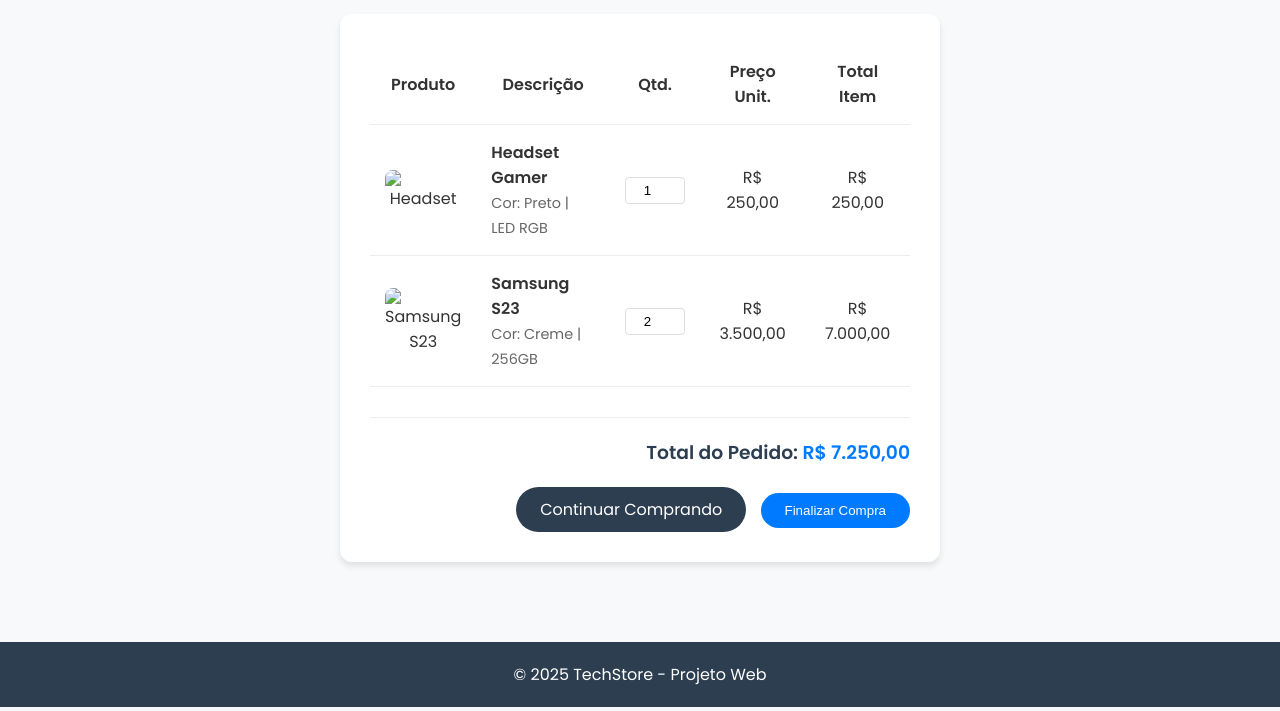
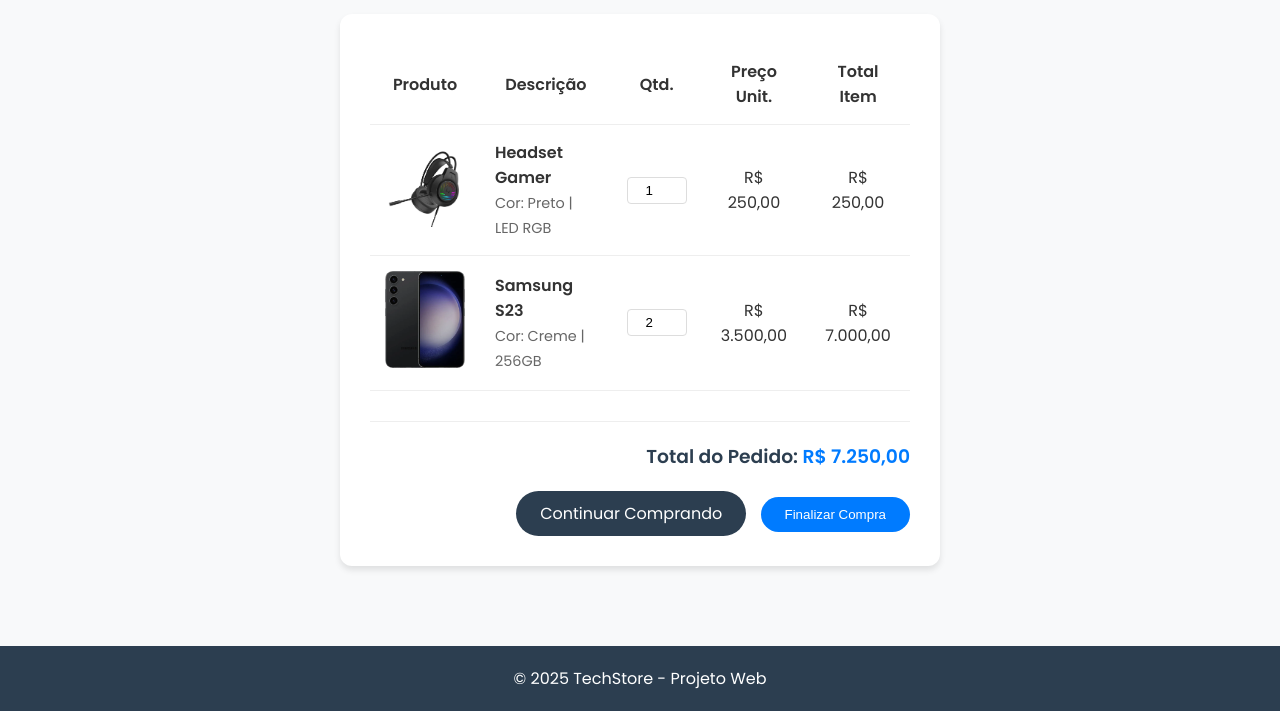
Before and after one commit to dev-vnunes/trabalho-web-faculdade, a plain HTML site: page carrinho.html in a window 1280 px wide. Shown: the part 215-926 px from the top of the page. Drawn offline with Linux system fonts and the light colour scheme.

Commit message:
Update product images in carrinho.html

```diff
--- a/carrinho.html
+++ b/carrinho.html
@@ -33,7 +33,7 @@
                 <tbody id="lista-produtos">
                     <tr class="item-carrinho">
                         <td style="width: 100px;">
-                            <img src="img/fone.png" alt="Headset" style="border-radius: 8px; width: 80px;">
+                            <img src="img/fonegamer.png" alt="Headset" style="border-radius: 8px; width: 80px;">
                         </td>
                         <td style="text-align: left;">
                             <strong>Headset Gamer</strong><br>
@@ -50,7 +50,7 @@
 
                     <tr class="item-carrinho">
                         <td>
-                            <img src="img/s23.png" alt="Samsung S23" style="border-radius: 8px; width: 80px;">
+                            <img src="img/samsungs23.png" alt="Samsung S23" style="border-radius: 8px; width: 80px;">
                         </td>
                         <td style="text-align: left;">
                             <strong>Samsung S23</strong><br>
```
